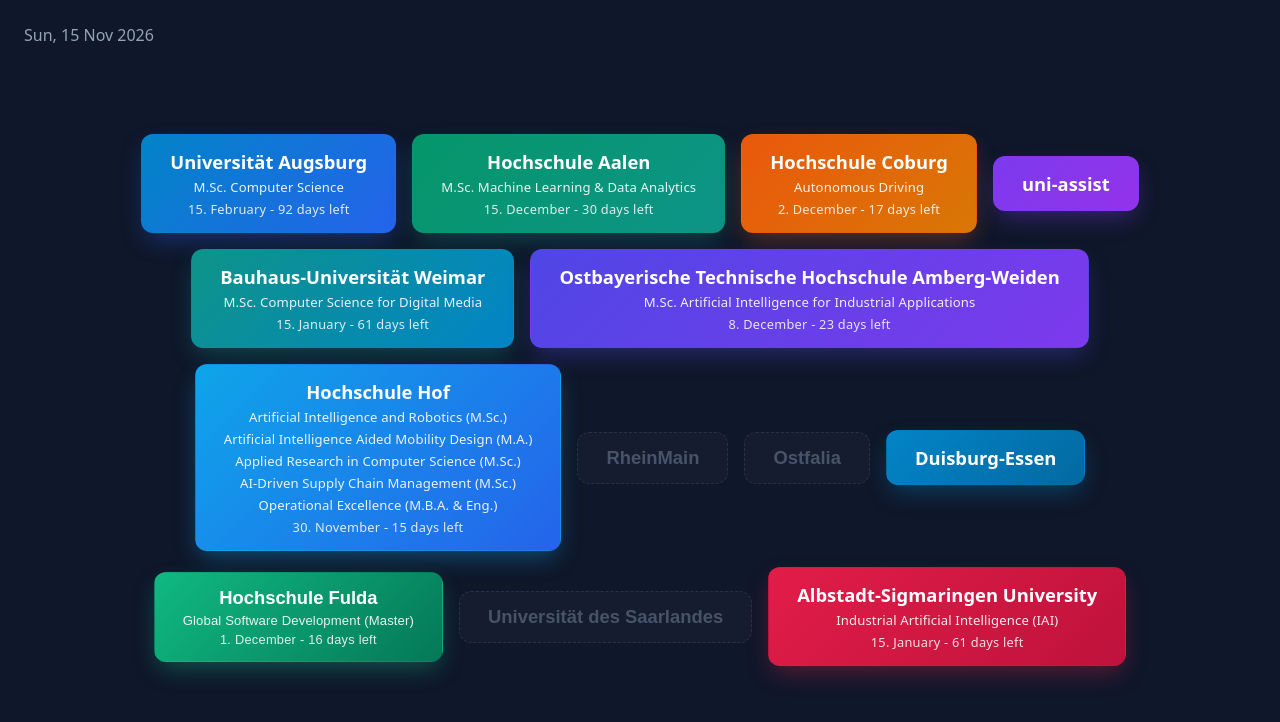
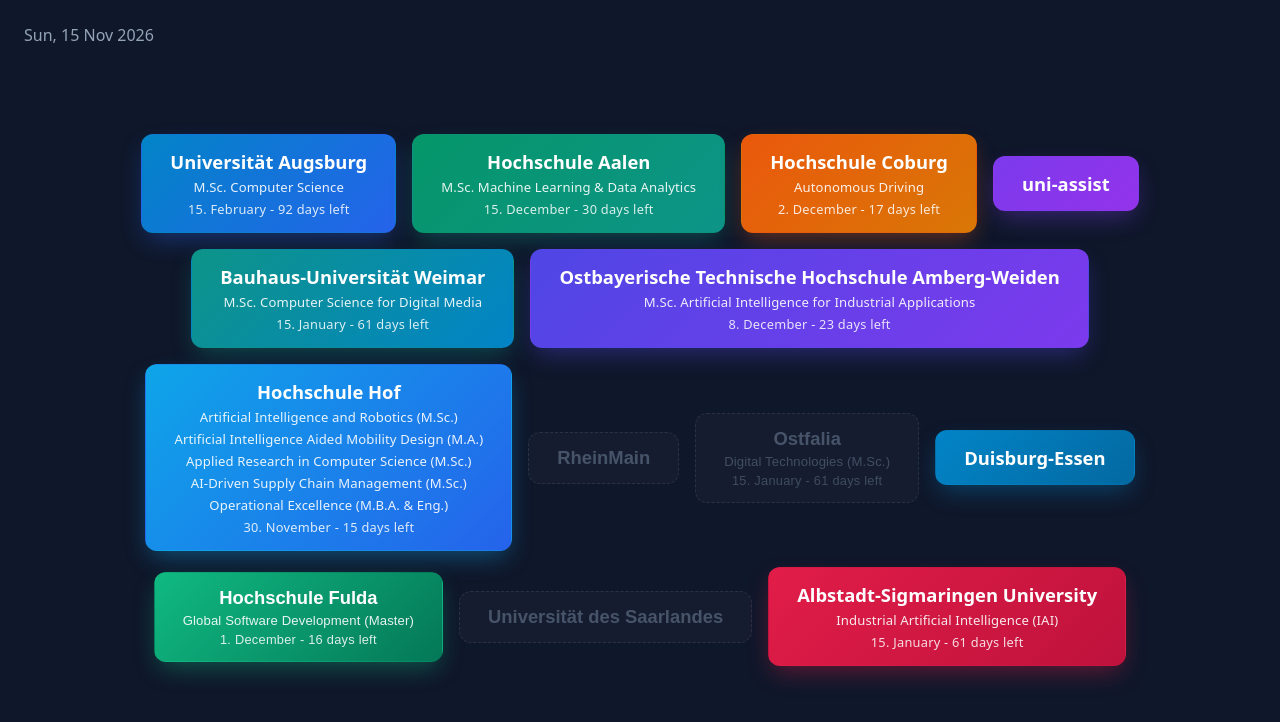
Before and after one commit to prit123-a/final, a plain HTML site: page index.html in a window 1280 px wide. Drawn offline with Linux system fonts and the light colour scheme.

Commit message:
Add course and deadline to Ostfalia button

```diff
--- a/index.html
+++ b/index.html
@@ -270,7 +270,9 @@
     </button>
 
     <button type="button" class="college-btn btn-disabled" disabled>
-      Ostfalia
+      <span>Ostfalia</span>
+      <span class="btn-course">Digital Technologies (M.Sc.)</span>
+      <span class="btn-deadline" data-deadline="2027-01-15">15. January</span>
     </button>
 
     <a class="college-btn btn-duisburg-essen"
```
